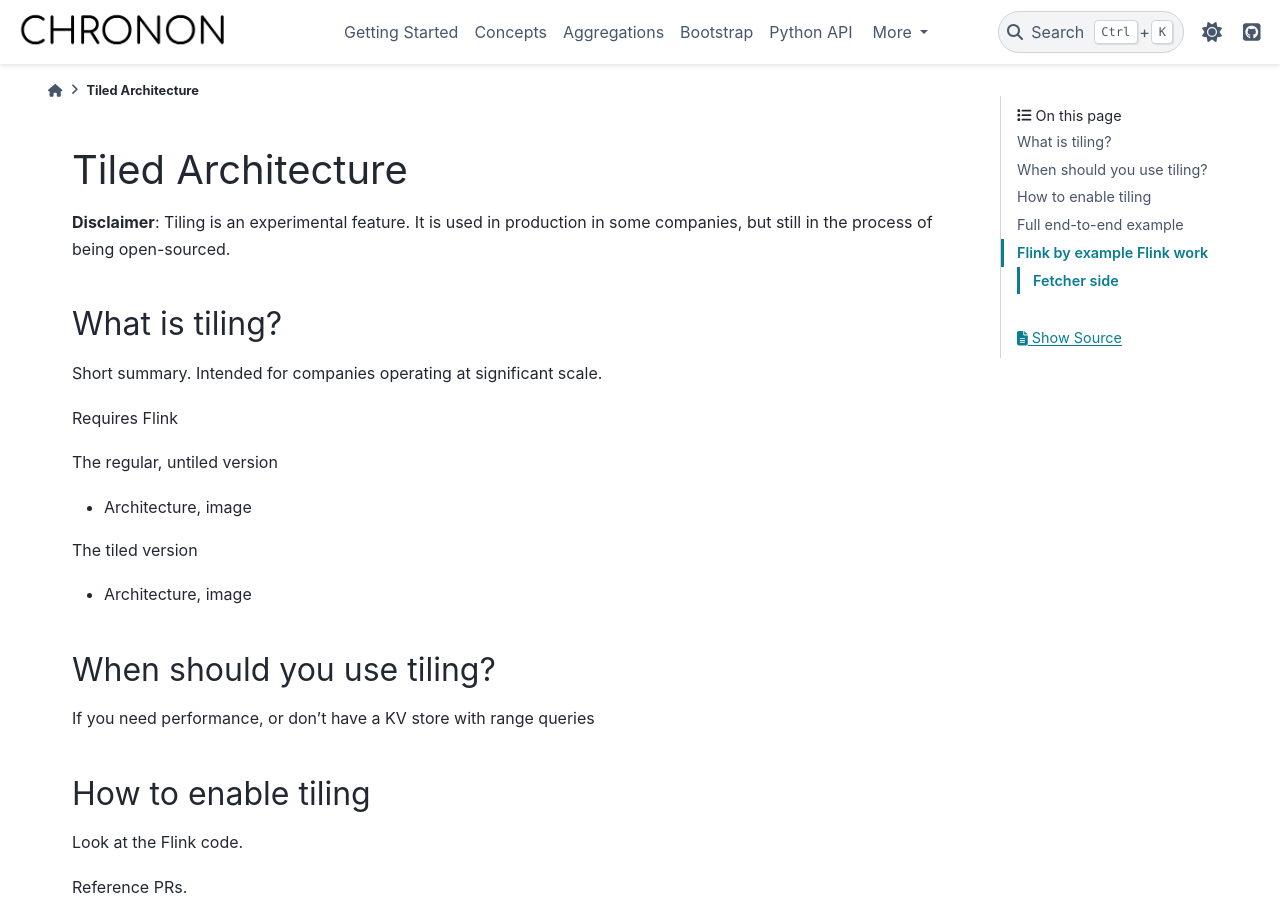
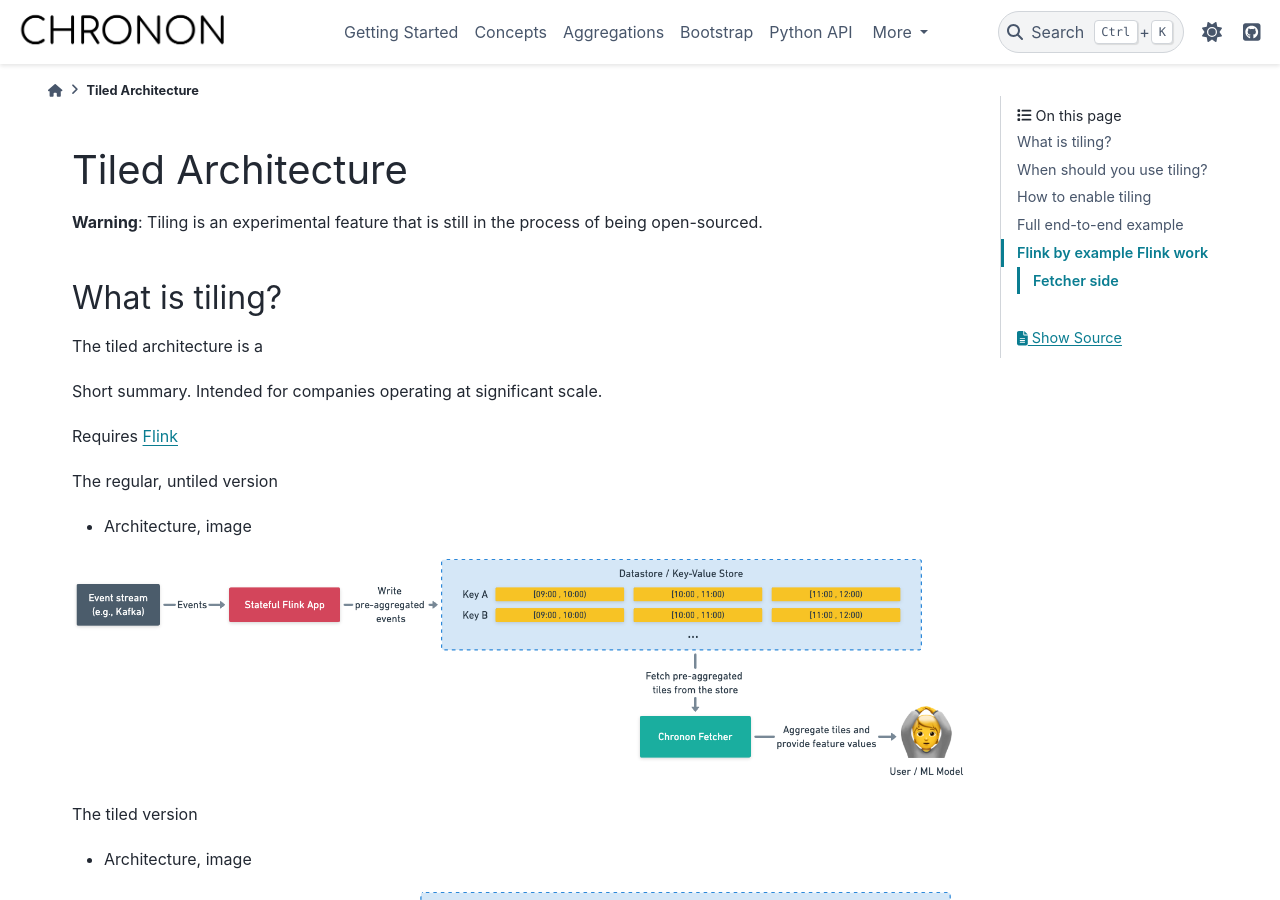
Before and after one commit to airbnb/chronon, a Sphinx documentation site: the page built from docs/source/Tiled_Architecture.md, in a window 1280 px wide and 900 px high. Built offline with Sphinx 7.4.7 and the PyData theme 0.15.4, drawn with Linux system fonts in a browser that asks for light colours.

Commit message:
Add diagrams

```diff
--- a/docs/source/Tiled_Architecture.md
+++ b/docs/source/Tiled_Architecture.md
@@ -1,19 +1,25 @@
 
 # Tiled Architecture
 
-**Disclaimer**: Tiling is an experimental feature. It is used in production in some companies, but still in the process of being open-sourced.
+**Warning**: Tiling is an experimental feature that is still in the process of being open-sourced.
 
 ## What is tiling?
 
+The tiled architecture is a
+
 Short summary. Intended for companies operating at significant scale.
 
-Requires Flink
+Requires [Flink](https://flink.apache.org/)
 
 The regular, untiled version
 - Architecture, image
 
+![Architecture](../images/Tiled_Architecture.png)
+
 The tiled version
 - Architecture, image
+
+![Architecture](../images/Untiled_Architecture.png)
 
 ## When should you use tiling?
 
```
Also changed, not shown: docs/images/Tiled_Architecture.png (added), docs/images/Untiled_Architecture.png (added).
